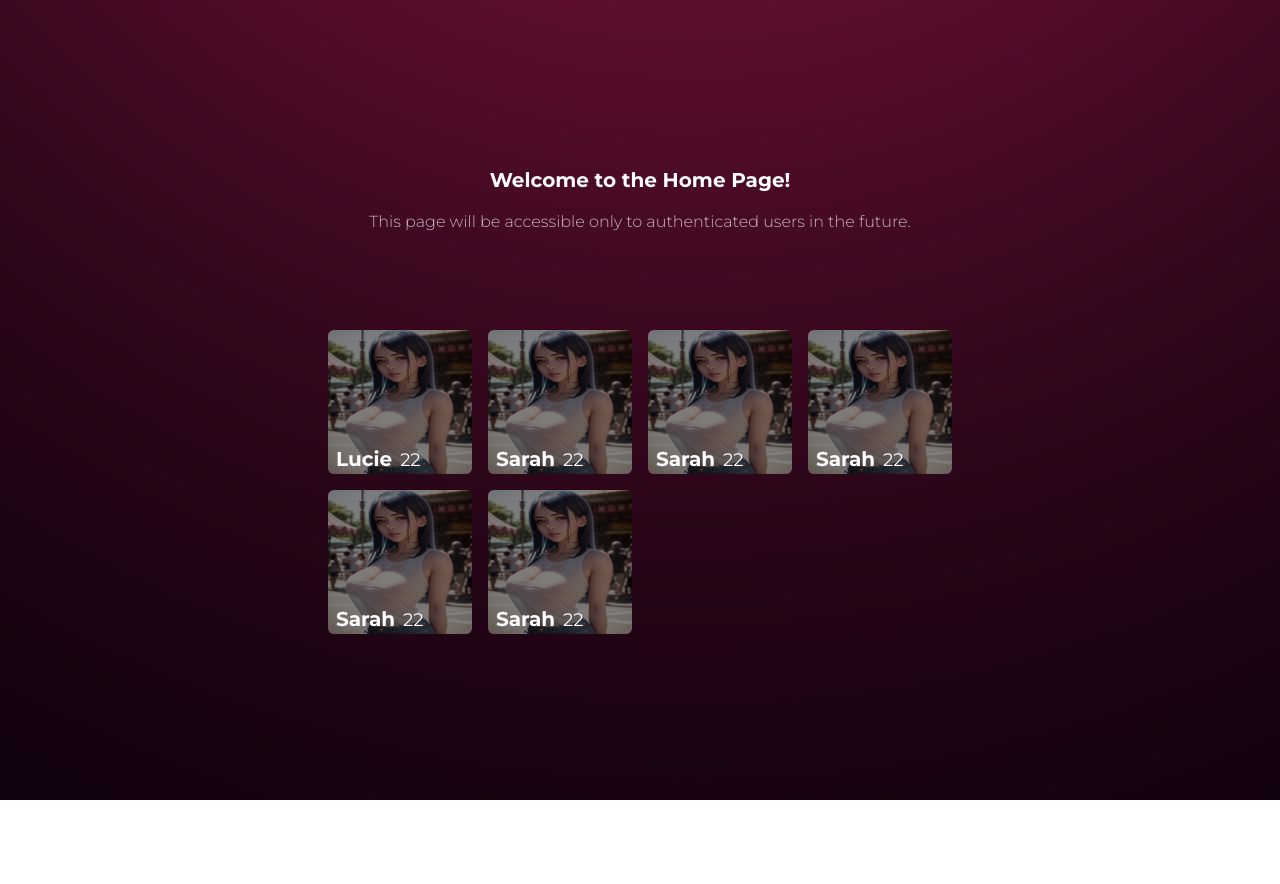
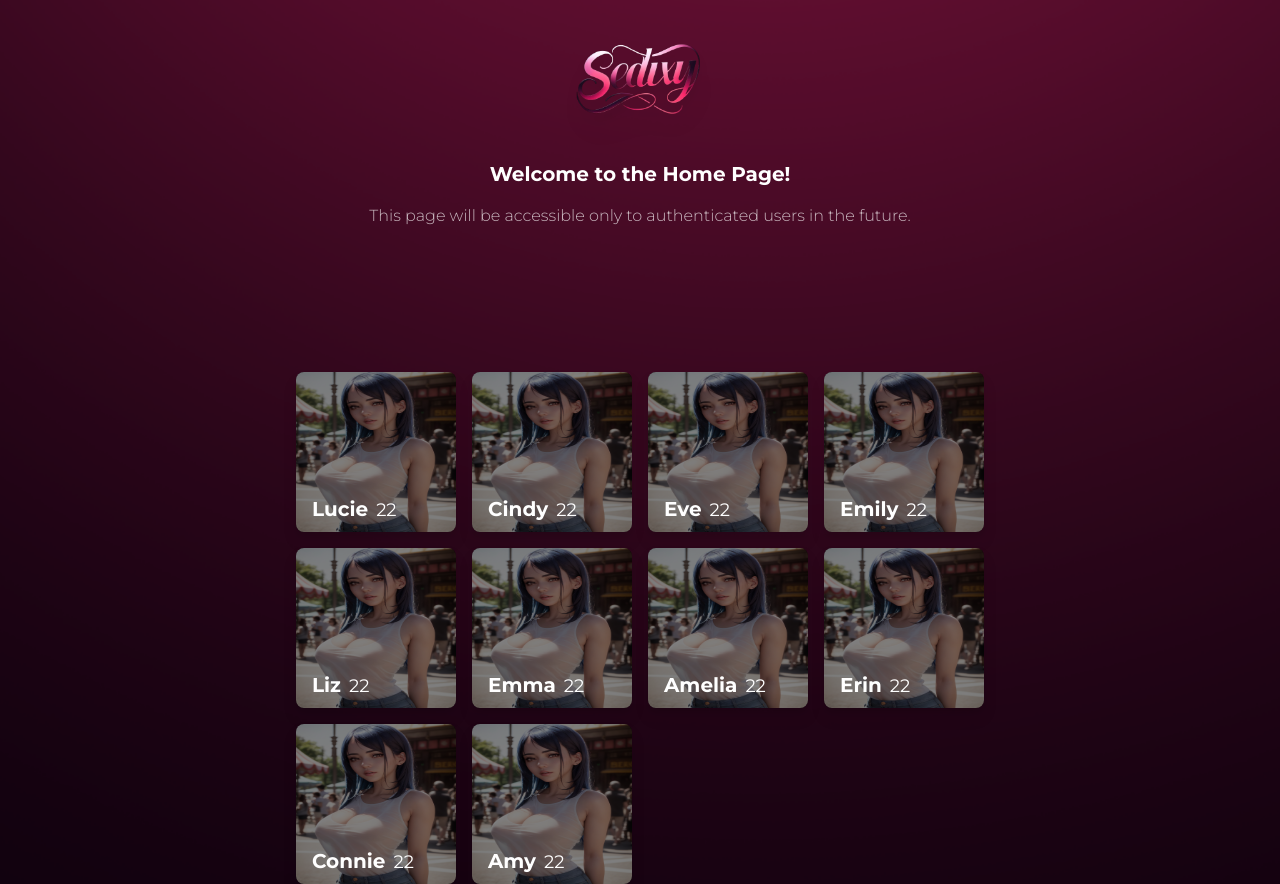
Before and after one commit to ScottAdamson26/seduxy, a React (Create React App) app: page /home in a window 1280 px wide. Before the commit the page ends 800 px from the top, so only its background shows below. Built offline with nearby package versions, Linux system fonts and the light colour scheme; no server answers.

Commit message:
user grid

```diff
--- a/src/components/HomePage.js
+++ b/src/components/HomePage.js
@@ -1,19 +1,62 @@
-import React from 'react';
-import userProfiles from './UserProfileData'; // Importing user profiles
+import React, { useState } from 'react';
+import userProfiles from './UserProfileData';
 
 const HomePage = () => {
+    // State to keep track of the selected profile ID
+    const [selectedProfileId, setSelectedProfileId] = useState(null);
+
+    // Find the selected user profile from the userProfiles array
+    const selectedUserProfile = userProfiles.find(user => user.id === selectedProfileId);
+
+    // Function to handle profile selection
+    const handleProfileClick = (id) => {
+        // Toggle selection: If the same ID is clicked, deselect, otherwise select the new ID
+        if (selectedProfileId === id) {
+            setSelectedProfileId(null); // Deselect
+        } else {
+            setSelectedProfileId(id); // Select
+        }
+    };
+
     return (
-    <div className="flex flex-col justify-center items-center min-h-screen text-white font-montserrat">
-      <h1 className='font-bold text-xl mb-4 text-center'>Welcome to the Home Page!</h1>
-      <p className='font-light opacity-70 mb-8 text-center'>This page will be accessible only to authenticated users in the future.</p>
+        <div className="flex flex-col items-center min-h-screen text-white font-montserrat m-0 p-0">
+            <div className="w-full flex justify-center m-0 p-0">
+                <img src="/seduxy.webp" alt="Seduxy Logo" className="w-40 drop-shadow-xl m-10" />
+            </div>
+            {
+                selectedProfileId ? (
+                    <div className="text-center">
+                        <img
+                            src={selectedUserProfile.imageUrl}
+                            alt={selectedUserProfile.name}
+                            className="w-40 h-40 rounded-full mx-auto"
+                        />
+                        <h2 className="font-bold text-xl mt-4">{selectedUserProfile.name}</h2>
+                    </div>
+                ) : (
+                    <>
+                        <h1 className="font-bold text-xl mb-4 text-center">Welcome to the Home Page!</h1>
+                        <p className="font-light opacity-70 mb-20 text-center">
+                            This page will be accessible only to authenticated users in the future.
+                        </p>
+                    </>
+                )
+            }
 
-      {/* Adjusted to use grid layout */}
             <div className="mt-16 grid grid-cols-1 sm:grid-cols-2 md:grid-cols-3 lg:grid-cols-4 gap-4">
                 {userProfiles.map((user) => (
-          <div key={user.id} className="user-profile relative bg-black rounded-lg w-36 h-36 cursor-pointer">
-            <img src={user.imageUrl} alt={user.name} className="w-full h-full rounded-md absolute top-0 left-0 z-0 opacity-50" />
+                    <div
+                        key={user.id}
+                        className={`user-profile relative bg-black rounded-lg w-40 h-40 cursor-pointer drop-shadow-lg ${selectedProfileId === user.id ? 'outline outline-4 outline-[#C91C66]' : ''}`}
+                        onClick={() => handleProfileClick(user.id)}
+                    >
+                        <img
+                            src={user.imageUrl}
+                            alt={user.name}
+                            className="w-full h-full rounded-lg absolute top-0 left-0 z-0 opacity-50"
+                        />
 
-            <div className="absolute bottom-0 left-0 z-10 flex items-baseline m-0 ml-2">
+                        <div className="absolute bottom-0 left-0 z-10 flex items-baseline m-0 ml-4 mb-2">
                             <h2 className="text-xl font-bold m-0 mr-2">{user.name}</h2>
                             <p className="text-lg m-0">{user.age}</p>
                         </div>
@@ -22,6 +65,6 @@ const HomePage = () => {
             </div>
         </div>
     );
-}
+};
 
 export default HomePage;
--- a/src/components/UserProfileData.js
+++ b/src/components/UserProfileData.js
@@ -3,12 +3,16 @@ import lucieImage from './images/lucie.jpg';
 
 const userProfiles = [
   { id: 1, name: 'Lucie', age: 22, imageUrl: lucieImage },
-  { id: 2, name: 'Sarah', age: 22, imageUrl: lucieImage },
-  { id: 3, name: 'Sarah', age: 22, imageUrl: lucieImage },
-  { id: 4, name: 'Sarah', age: 22, imageUrl: lucieImage },
-  { id: 5, name: 'Sarah', age: 22, imageUrl: lucieImage },
-  { id: 6, name: 'Sarah', age: 22, imageUrl: lucieImage },
-  // Add more profiles here
+  { id: 2, name: 'Cindy', age: 22, imageUrl: lucieImage },
+  { id: 3, name: 'Eve', age: 22, imageUrl: lucieImage },
+  { id: 4, name: 'Emily', age: 22, imageUrl: lucieImage },
+  { id: 5, name: 'Liz', age: 22, imageUrl: lucieImage },
+  { id: 6, name: 'Emma', age: 22, imageUrl: lucieImage },
+  { id: 7, name: 'Amelia', age: 22, imageUrl: lucieImage },
+  { id: 8, name: 'Erin', age: 22, imageUrl: lucieImage },
+  { id: 9, name: 'Connie', age: 22, imageUrl: lucieImage },
+  { id: 10, name: 'Amy', age: 22, imageUrl: lucieImage },
+
 ];
 
 export default userProfiles;
--- a/src/index.css
+++ b/src/index.css
@@ -11,6 +11,28 @@ code {
   font-family: source-code-pro, Menlo, Monaco, Consolas, 'Courier New',
     monospace;
 }
+/* Hide scrollbar buttons */
+::-webkit-scrollbar-button {
+  display: none;
+}
+
+/* This styles the scrollbar track */
+::-webkit-scrollbar {
+  width: 10px; /* Adjust the width of the scrollbar */
+}
+
+/* This styles the scrollbar handle */
+::-webkit-scrollbar-thumb {
+  background: #550C2B; /* Your chosen color for the scrollbar */
+  border-radius: 10px; /* Rounded corners */
+}
+
+/* This is for Firefox */
+* {
+  scrollbar-color: #550C2B black; /* thumb and track color */
+}
+
+
 @tailwind base;
 @tailwind components;
 @tailwind utilities;
```
Lines whose indentation alone changed are shown as unchanged.
